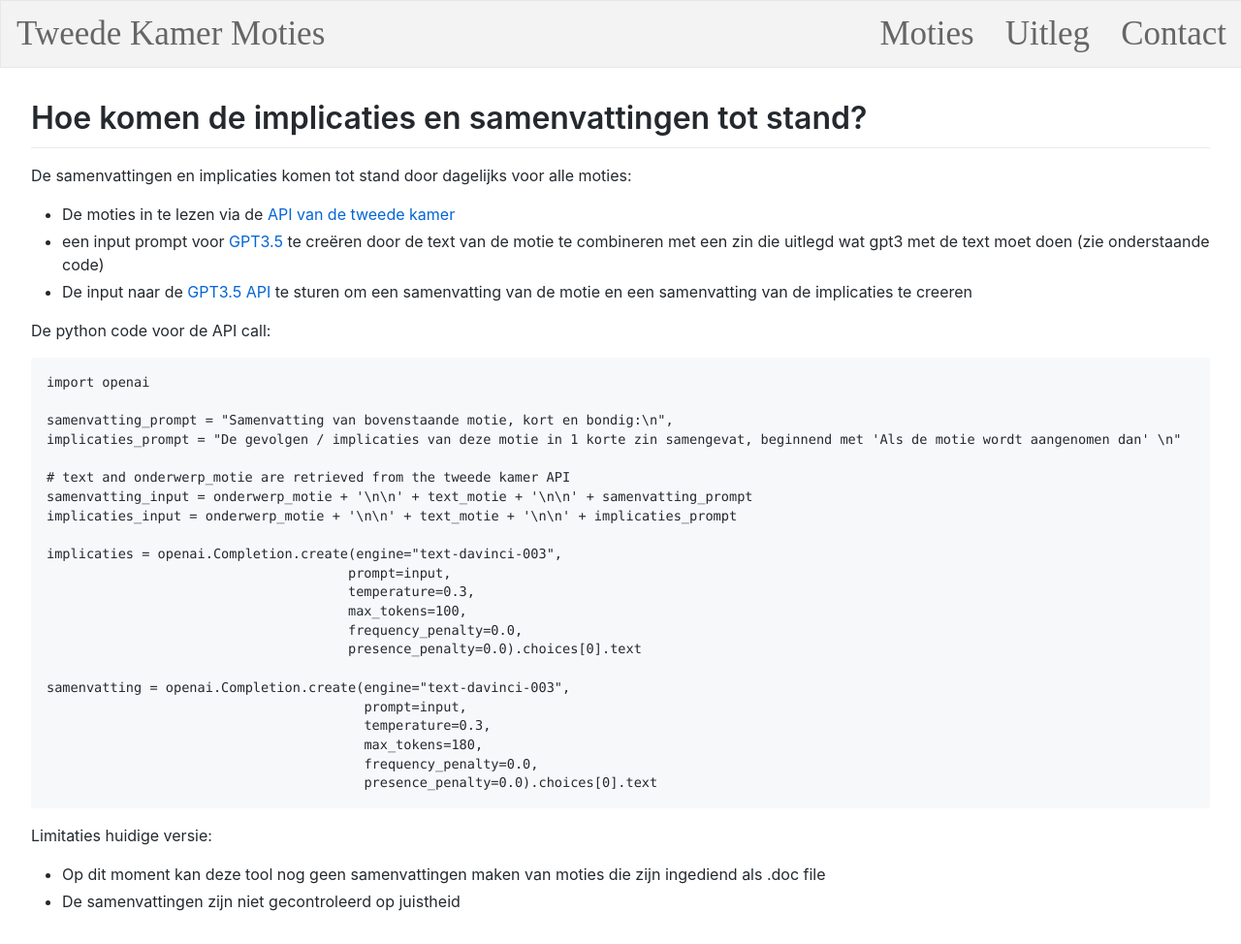
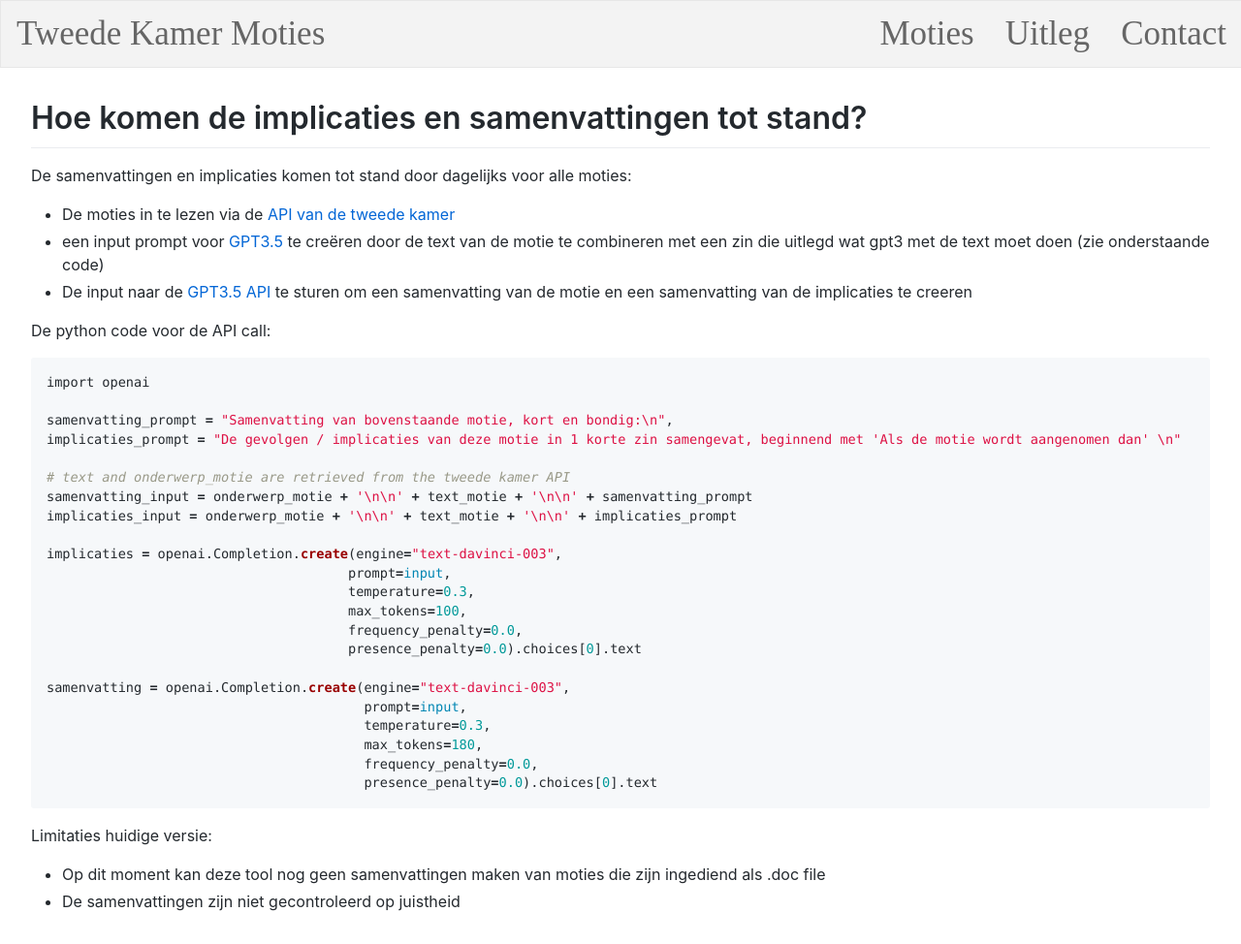
Before and after one commit to DavidZomerdijk/moties-toegelicht, a Jekyll site: the page built from uitleg.md, in a window 1280 px wide. Shown: the whole page at 97% size. Built offline with Jekyll 4.4.1, drawn with Linux system fonts in a browser that asks for light colours; our own code applies the rules of GitHub Pages for plain Markdown files.

```diff
--- a/assets/css/style.css
+++ b/assets/css/style.css
@@ -1044,3 +1044,67 @@ body {
 /*  font-size: 15px;*/
 /*  !*padding-left: 20px*!*/
 /*}*/
+
+/* Syntax highlighting styles */
+/* ----------------------------------------------------------*/
+
+.highlight  { background: #ffffff; }
+.highlight .c { color: #999988; font-style: italic } /* Comment */
+.highlight .err { color: #a61717; background-color: #e3d2d2 } /* Error */
+.highlight .k { font-weight: bold } /* Keyword */
+.highlight .o { font-weight: bold } /* Operator */
+.highlight .cm { color: #999988; font-style: italic } /* Comment.Multiline */
+.highlight .cp { color: #999999; font-weight: bold } /* Comment.Preproc */
+.highlight .c1 { color: #999988; font-style: italic } /* Comment.Single */
+.highlight .cs { color: #999999; font-weight: bold; font-style: italic } /* Comment.Special */
+.highlight .gd { color: #000000; background-color: #ffdddd } /* Generic.Deleted */
+.highlight .gd .x { color: #000000; background-color: #ffaaaa } /* Generic.Deleted.Specific */
+.highlight .ge { font-style: italic } /* Generic.Emph */
+.highlight .gr { color: #aa0000 } /* Generic.Error */
+.highlight .gh { color: #999999 } /* Generic.Heading */
+.highlight .gi { color: #000000; background-color: #ddffdd } /* Generic.Inserted */
+.highlight .gi .x { color: #000000; background-color: #aaffaa } /* Generic.Inserted.Specific */
+.highlight .go { color: #888888 } /* Generic.Output */
+.highlight .gp { color: #555555 } /* Generic.Prompt */
+.highlight .gs { font-weight: bold } /* Generic.Strong */
+.highlight .gu { color: #aaaaaa } /* Generic.Subheading */
+.highlight .gt { color: #aa0000 } /* Generic.Traceback */
+.highlight .kc { font-weight: bold } /* Keyword.Constant */
+.highlight .kd { font-weight: bold } /* Keyword.Declaration */
+.highlight .kp { font-weight: bold } /* Keyword.Pseudo */
+.highlight .kr { font-weight: bold } /* Keyword.Reserved */
+.highlight .kt { color: #445588; font-weight: bold } /* Keyword.Type */
+.highlight .m { color: #009999 } /* Literal.Number */
+.highlight .s { color: #d14 } /* Literal.String */
+.highlight .na { color: #008080 } /* Name.Attribute */
+.highlight .nb { color: #0086B3 } /* Name.Builtin */
+.highlight .nc { color: #445588; font-weight: bold } /* Name.Class */
+.highlight .no { color: #008080 } /* Name.Constant */
+.highlight .ni { color: #800080 } /* Name.Entity */
+.highlight .ne { color: #990000; font-weight: bold } /* Name.Exception */
+.highlight .nf { color: #990000; font-weight: bold } /* Name.Function */
+.highlight .nn { color: #555555 } /* Name.Namespace */
+.highlight .nt { color: #000080 } /* Name.Tag */
+.highlight .nv { color: #008080 } /* Name.Variable */
+.highlight .ow { font-weight: bold } /* Operator.Word */
+.highlight .w { color: #bbbbbb } /* Text.Whitespace */
+.highlight .mf { color: #009999 } /* Literal.Number.Float */
+.highlight .mh { color: #009999 } /* Literal.Number.Hex */
+.highlight .mi { color: #009999 } /* Literal.Number.Integer */
+.highlight .mo { color: #009999 } /* Literal.Number.Oct */
+.highlight .sb { color: #d14 } /* Literal.String.Backtick */
+.highlight .sc { color: #d14 } /* Literal.String.Char */
+.highlight .sd { color: #d14 } /* Literal.String.Doc */
+.highlight .s2 { color: #d14 } /* Literal.String.Double */
+.highlight .se { color: #d14 } /* Literal.String.Escape */
+.highlight .sh { color: #d14 } /* Literal.String.Heredoc */
+.highlight .si { color: #d14 } /* Literal.String.Interpol */
+.highlight .sx { color: #d14 } /* Literal.String.Other */
+.highlight .sr { color: #009926 } /* Literal.String.Regex */
+.highlight .s1 { color: #d14 } /* Literal.String.Single */
+.highlight .ss { color: #990073 } /* Literal.String.Symbol */
+.highlight .bp { color: #999999 } /* Name.Builtin.Pseudo */
+.highlight .vc { color: #008080 } /* Name.Variable.Class */
+.highlight .vg { color: #008080 } /* Name.Variable.Global */
+.highlight .vi { color: #008080 } /* Name.Variable.Instance */
+.highlight .il { color: #009999 } /* Literal.Number.Integer.Long */
```
